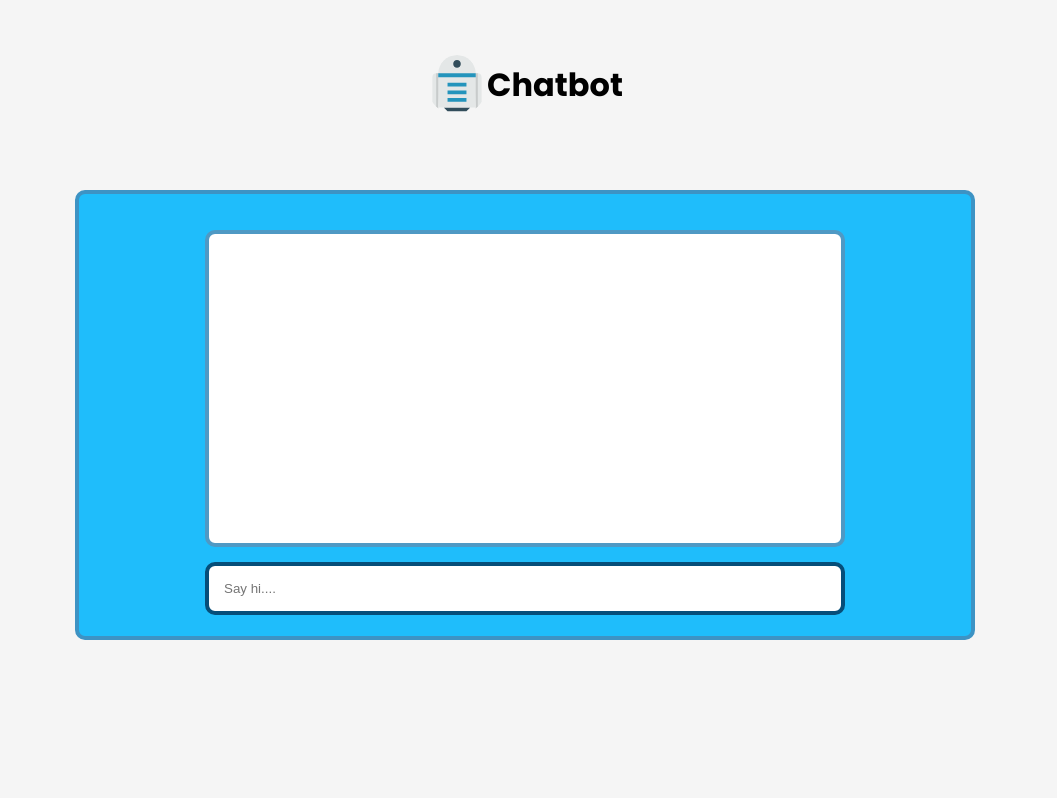
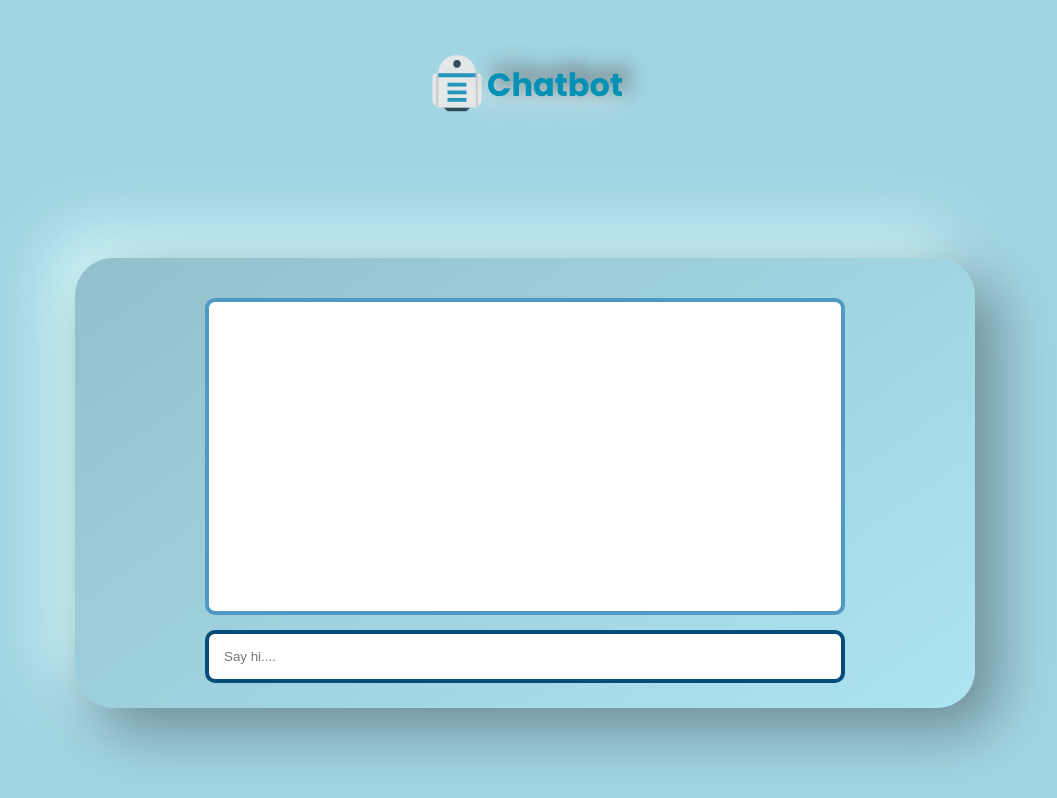
Before and after one commit to kanha-43/Add-a-javascipt-bot, a plain HTML site: page index.html in a window 1280 px wide. Shown: the whole page, without its empty margins (115-1172 px from the left). Drawn offline with Linux system fonts and the light colour scheme.

Commit message:
added neomorphism in text an well as form

```diff
--- a/index.html
+++ b/index.html
@@ -10,7 +10,7 @@
 <body>
     <div class="header-con">
         <img class="robot" src="svg/robot.svg" alt="Robot">
-        <h1>Chatbot</h1>
+        <h1 style="color: #0391b5;">Chatbot</h1>
     </div>
 	<div id="container" class="container">
         <div class="bg-chat">
--- a/style.css
+++ b/style.css
@@ -12,14 +12,19 @@
       font-family: 'Poppins', sans-serif;
       -webkit-font-smoothing: antialiased;
       -moz-osx-font-smoothing: grayscale;
-      background-color: whitesmoke;
+      background-color: #a2d5e2;
       height: 100%;
       margin: 0;
   }
-
+  h1{
+    color: #dddddd;
+text-shadow: 6px -6px 21px #4b4b4b,
+-6px 6px 21px #ffffff;
+  }
     span {
       padding-right: 15px;
       padding-left: 15px;
+      color: #fff;
   }
 
     .container {
@@ -29,13 +34,14 @@
       width: 100%;
       height: 100%;
       position: relative;
-    bottom: 68px;
+    /* bottom: 68px; */
   }
 
   .bg-chat{
-    background-color: rgb(31, 189, 251);
-    border: 4px solid rgb(61, 147, 196);
-    border-radius: 10px;
+    border-radius: 38px;
+    background: linear-gradient(145deg, #92c0cb, #ade4f2);
+    box-shadow:  21px 21px 61px #688891,
+                 -21px -21px 61px #dcffff;
     width: 900px;
     height: 450px;
     display: flex;
```
